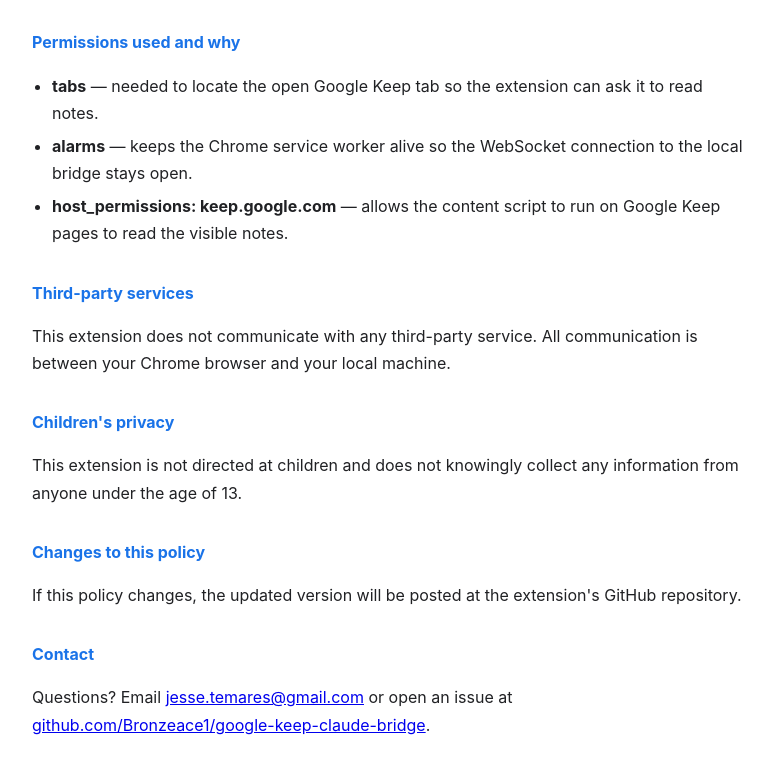
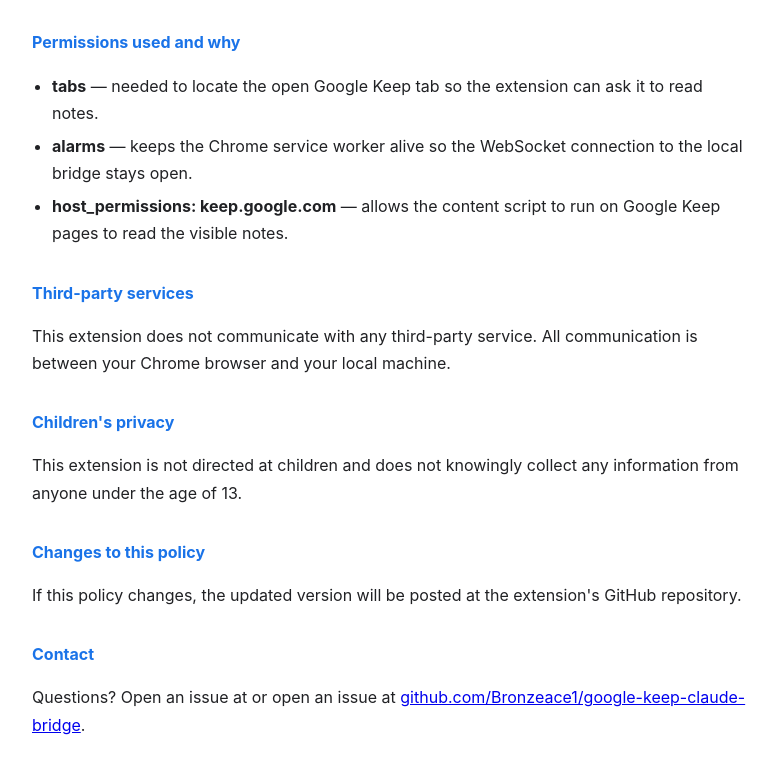
Before and after one commit to Bronzeace1/google-keep-claude-bridge, a browser extension: page store-assets/privacy-policy.html in a window 1280 px wide. Shown: the part 634-1407 px from the top of the page, without its empty margins (248-1021 px from the left). Drawn offline with Linux system fonts and the light colour scheme.

Commit message:
docs: replace personal note references and email with generic content

```diff
--- a/store-assets/privacy-policy.html
+++ b/store-assets/privacy-policy.html
@@ -68,7 +68,7 @@
      extension's GitHub repository.</p>
 
   <h2>Contact</h2>
-  <p>Questions? Email <a href="mailto:jesse.temares@gmail.com">jesse.temares@gmail.com</a>
+  <p>Questions? Open an issue at
      or open an issue at
      <a href="https://github.com/Bronzeace1/google-keep-claude-bridge">
        github.com/Bronzeace1/google-keep-claude-bridge</a>.</p>
```
